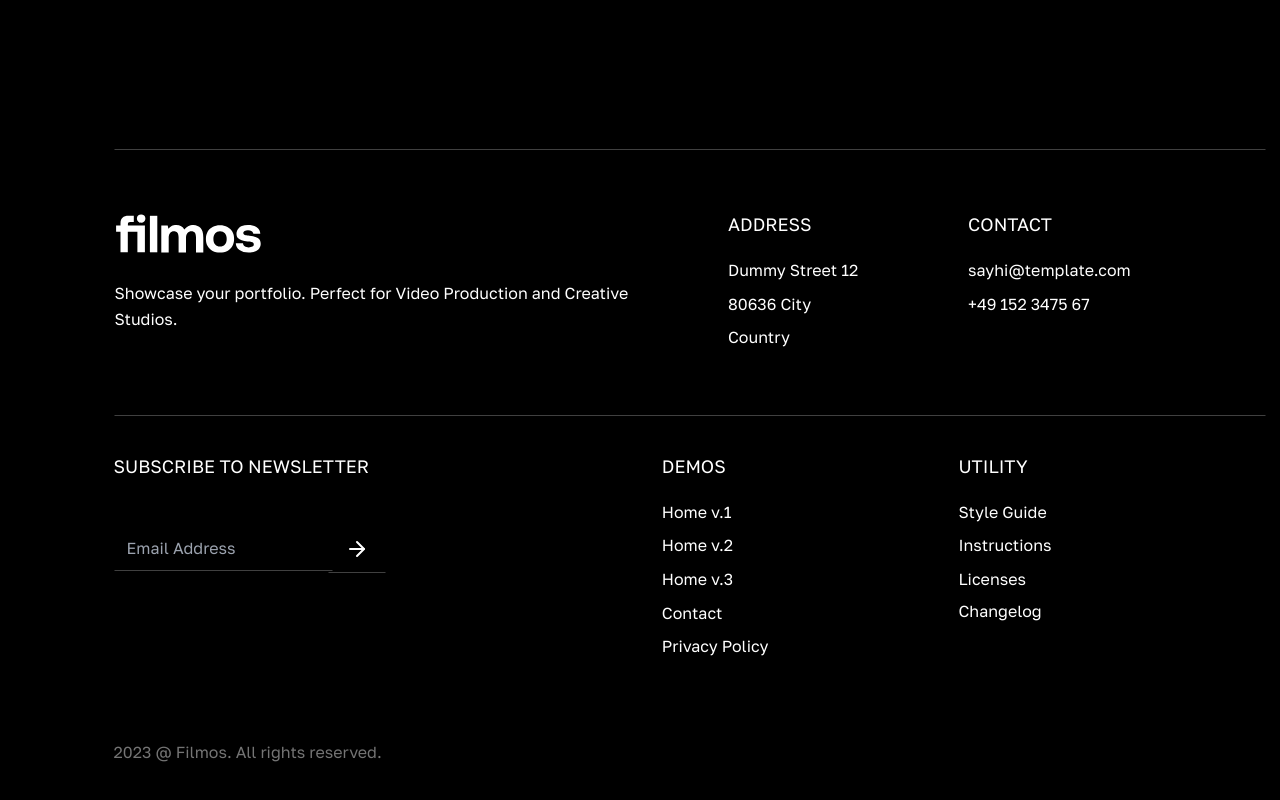
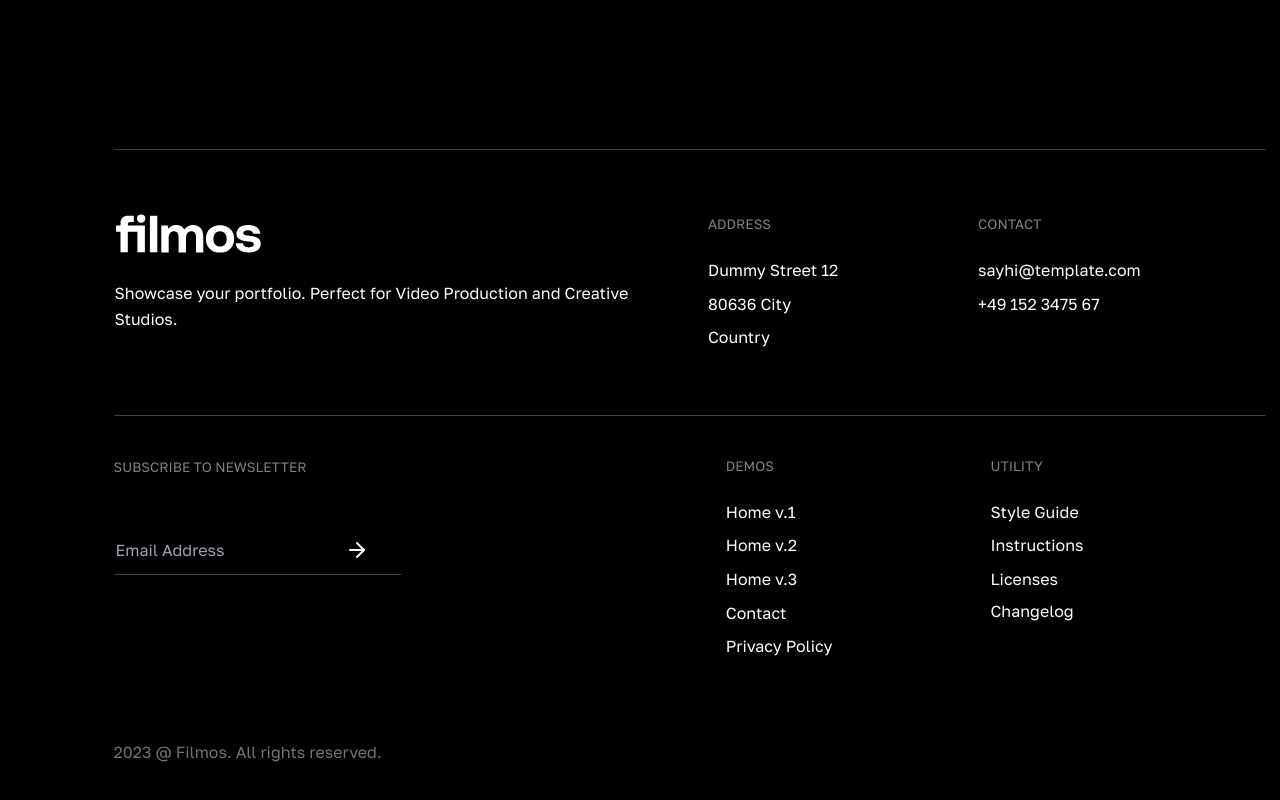
Before and after one commit to Praizee/Filmos-Video-Website, a React (Vite) app: page / in a window 1280 px wide. Shown: the part 5666-6466 px from the top of the page. Built offline with nearby package versions, Linux system fonts and the light colour scheme.

Commit message:
Update Footer.jsx

```diff
--- a/src/Components/Footer/Footer.jsx
+++ b/src/Components/Footer/Footer.jsx
@@ -36,13 +36,13 @@ const Footer = () => {
 
         <div className=" hidden laptop:footer tablet:footer">
           <div className="laptop:ml-[2.5rem]">
-            <span className="font-medium text-[1.125rem] laptop:mb-4">ADDRESS</span>
+            <span className="text-[0.85rem] text-white/50 font-medium laptop:mb-4">ADDRESS</span>
             <a className="link link-hover font-normal leading-[1.6rem]">Dummy Street 12</a>
             <a className="link link-hover font-normal leading-[1.6rem]">80636 City</a>
             <a className="link link-hover font-normal leading-[1.6rem]">Country</a>
           </div>
-          <div>
-            <span className="font-medium text-[1.125rem] laptop:mb-4">CONTACT</span>
+          <div className="laptop:ml-[2.5rem]">
+            <span className="text-[0.85rem] text-white/50 font-medium laptop:mb-4">CONTACT</span>
             <a href="mailto:sayhi@template.com" className="link link-hover font-normal leading-[1.6rem]">sayhi@template.com</a>
             <a href="tel:+49 152 3475 67" className="link link-hover font-normal leading-[1.6rem]">+49 152 3475 67</a>
           </div>
@@ -54,22 +54,20 @@ const Footer = () => {
       <footer className="footer laptop:p-10 p-6 max-w-[90%] laptop:mx-[7.1rem] mx-0">
         <div className="laptop:-mr-[9rem] laptop:-ml-10">
 
-          <div className="tablet:hidden laptop:block">
-            <span className="font-medium text-[1.125rem] laptop:mb-4">SUBSCRIBE TO NEWSLETTER</span>
+          <div className="tablet:hidden min-w-[26rem] laptop:block">
+            <span className="text-[0.85rem] text-white/50 font-medium laptop:mb-4">
+              SUBSCRIBE TO NEWSLETTER
+            </span>
             <div className="flex-col w-[18rem] laptop:mt-12 tablet:w-[14rem] laptop:w-[18rem]">
-              <div className="relative">
-                {/* <input type="email"
-                  placeholder="Email Address"
-                  required
-                  className="input tablet:input laptop:input bg-black input-bordered rounded-none text-white/25 w-full pr-16 mr-6" /> */}
+              <div className="relative border border-x-transparent border-t-transparent border-white/25">
                 <input
                   type="email"
                   placeholder="Email Address"
                   required
-                  className="p-3 bg-black border border-x-transparent border-t-transparent border-white/25"
+                  className="py-3 px-0 bg-black text-white/75 w-full input rounded-none "
                 />
 
-                <button className="btn hover:bg-transparent hover:translate-x-4 absolute -top-0 right-4 rounded-none bg-transparent text-white border border-x-transparent border-t-transparent border-white/25">
+                <button className="btn hover:bg-transparent hover:translate-x-4 absolute -top-0 right-4 rounded-none bg-transparent text-white border-none">
                   <FiArrowRight size="1.5rem" />
                 </button>
               </div>
@@ -78,9 +76,9 @@ const Footer = () => {
 
         </div>
 
-        <div className=" hidden laptop:footer tablet:footer">
+        <div className=" laptop:footer tablet:footer">
           <div className="laptop:ml-[2.5rem]">
-            <span className="font-medium text-[1.125rem] laptop:mb-4">DEMOS</span>
+            <span className="text-[0.85rem] text-white/50 font-medium laptop:mb-4">DEMOS</span>
             <a className="link link-hover font-normal leading-[1.6rem]">Home v.1</a>
             <a className="link link-hover font-normal leading-[1.6rem]">Home v.2</a>
             <a className="link link-hover font-normal leading-[1.6rem]">Home v.3</a>
@@ -88,7 +86,7 @@ const Footer = () => {
             <a className="link link-hover font-normal leading-[1.6rem]">Privacy Policy</a>
           </div>
           <div>
-            <span className="font-medium text-[1.125rem] laptop:mb-4">UTILITY</span>
+            <span className="text-[0.85rem] text-white/50 font-medium laptop:mb-4">UTILITY</span>
             <a className="link link-hover font-normal leading-[1.6rem]">Style Guide</a>
             <a className="link link-hover font-normal leading-[1.6rem]">Instructions</a>
             <a className="link link-hover font-normal leading-[1.6rem]">Licenses</a>
```
